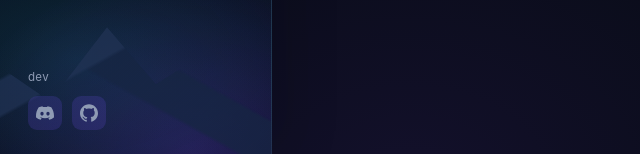
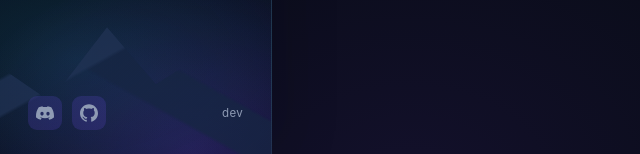
Before and after one commit to Guiro28/nuvio-manager, a website with bundled scripts: page public/index.html in a window 1280 px wide. Shown: the part 646-800 px from the top of the page, 0-640 px from the left. Built offline with nearby package versions, Linux system fonts and the light colour scheme; files whose address does not match are found by name.

Commit message:
Version 0.2.0 + pied de sidebar sur une seule ligne
- Bump 0.1.0 -> 0.2.0 (fonctionnalités de la session : URL de relais
  révocables par profil, système de version + boutons Discord/GitHub).
- Pied de sidebar : version affichée tout à droite, sur la même ligne que
  les boutons Discord/GitHub.

Co-Authored-By: Claude Opus 4.8 <noreply@anthropic.com>

```diff
--- a/package.json
+++ b/package.json
@@ -1,6 +1,6 @@
 {
   "name": "nuvio-manager",
-  "version": "0.1.0",
+  "version": "0.2.0",
   "private": true,
   "type": "module",
   "scripts": {
--- a/public/index.html
+++ b/public/index.html
@@ -35,7 +35,6 @@
           <button data-page="settings"><span>⚙</span> <span class="nav-label">Paramètres</span></button>
         </nav>
         <div class="side-foot">
-          <a id="app-version" class="app-version" href="https://github.com/Guiro28/nuvio-manager" target="_blank" rel="noopener noreferrer">dev</a>
           <div class="side-social">
             <a class="social-btn" href="https://discordapp.com/invite/ZhWvKVmTuh" target="_blank" rel="noopener noreferrer" aria-label="Discord" title="Discord">
               <svg viewBox="0 0 24 24" width="18" height="18" aria-hidden="true" fill="currentColor"><path d="M20.317 4.3698a19.7913 19.7913 0 0 0-4.8851-1.5152.0741.0741 0 0 0-.0785.0371c-.211.3753-.4447.8648-.6083 1.2495-1.8447-.2762-3.68-.2762-5.4868 0-.1636-.3933-.4058-.8742-.6177-1.2495a.077.077 0 0 0-.0785-.037 19.7363 19.7363 0 0 0-4.8852 1.515.0699.0699 0 0 0-.0321.0277C.5334 9.0458-.319 13.5799.0992 18.0578a.0824.0824 0 0 0 .0312.0561c2.0528 1.5076 4.0413 2.4228 5.9929 3.0294a.0777.0777 0 0 0 .0842-.0276c.4616-.6304.8731-1.2952 1.226-1.9942a.076.076 0 0 0-.0416-.1057c-.6528-.2476-1.2743-.5495-1.8722-.8923a.077.077 0 0 1-.0076-.1277c.1258-.0943.2517-.1923.3718-.2914a.0743.0743 0 0 1 .0776-.0105c3.9278 1.7933 8.18 1.7933 12.0614 0a.0739.0739 0 0 1 .0785.0095c.1202.099.246.1981.3728.2924a.077.077 0 0 1-.0066.1276 12.2986 12.2986 0 0 1-1.873.8914.0766.0766 0 0 0-.0407.1067c.3604.698.7719 1.3628 1.225 1.9932a.076.076 0 0 0 .0842.0286c1.961-.6067 3.9495-1.5219 6.0023-3.0294a.077.077 0 0 0 .0313-.0552c.5004-5.177-.8382-9.6739-3.5485-13.6604a.061.061 0 0 0-.0312-.0286zM8.02 15.3312c-1.1825 0-2.1569-1.0857-2.1569-2.419 0-1.3332.9555-2.4189 2.157-2.4189 1.2108 0 2.1757 1.0952 2.1568 2.419 0 1.3332-.9555 2.4189-2.1569 2.4189zm7.9748 0c-1.1825 0-2.1569-1.0857-2.1569-2.419 0-1.3332.9554-2.4189 2.1569-2.4189 1.2108 0 2.1757 1.0952 2.1568 2.419 0 1.3332-.946 2.4189-2.1568 2.4189Z"/></svg>
@@ -44,6 +43,7 @@
               <svg viewBox="0 0 24 24" width="18" height="18" aria-hidden="true" fill="currentColor"><path d="M12 .297c-6.63 0-12 5.373-12 12 0 5.303 3.438 9.8 8.205 11.385.6.113.82-.258.82-.577 0-.285-.01-1.04-.015-2.04-3.338.724-4.042-1.61-4.042-1.61C4.422 18.07 3.633 17.7 3.633 17.7c-1.087-.744.084-.729.084-.729 1.205.084 1.838 1.236 1.838 1.236 1.07 1.835 2.809 1.305 3.495.998.108-.776.417-1.305.76-1.605-2.665-.3-5.466-1.332-5.466-5.93 0-1.31.465-2.38 1.235-3.22-.135-.303-.54-1.523.105-3.176 0 0 1.005-.322 3.3 1.23.96-.267 1.98-.399 3-.405 1.02.006 2.04.138 3 .405 2.28-1.552 3.285-1.23 3.285-1.23.645 1.653.24 2.873.12 3.176.765.84 1.23 1.91 1.23 3.22 0 4.61-2.805 5.625-5.475 5.92.42.36.81 1.096.81 2.22 0 1.606-.015 2.896-.015 3.286 0 .315.21.69.825.57C20.565 22.092 24 17.592 24 12.297c0-6.627-5.373-12-12-12"/></svg>
             </a>
           </div>
+          <a id="app-version" class="app-version" href="https://github.com/Guiro28/nuvio-manager" target="_blank" rel="noopener noreferrer">dev</a>
         </div>
       </aside>
       <main>
--- a/public/style.css
+++ b/public/style.css
@@ -228,11 +228,14 @@ nav button.active {
 .side-foot {
   margin-top: auto;
   display: flex;
-  flex-direction: column;
-  gap: 12px;
+  flex-direction: row;
+  align-items: center;
+  gap: 10px;
   padding: 0 10px;
 }
 .app-version {
+  margin-left: auto;
+  text-align: right;
   font-size: 0.72rem;
   letter-spacing: 0.3px;
   color: var(--text-muted);
```
Also changed, not shown: 1 other file.
